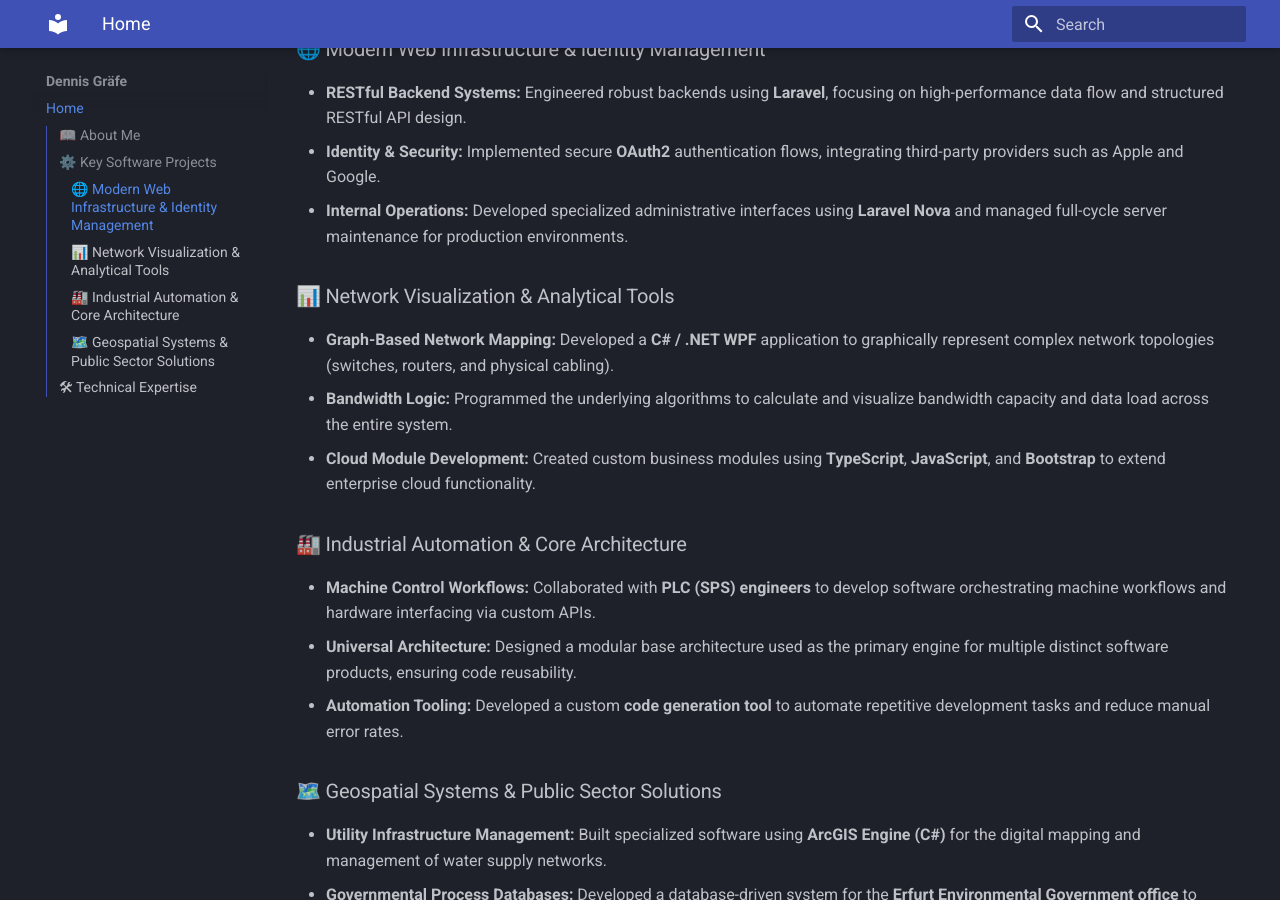
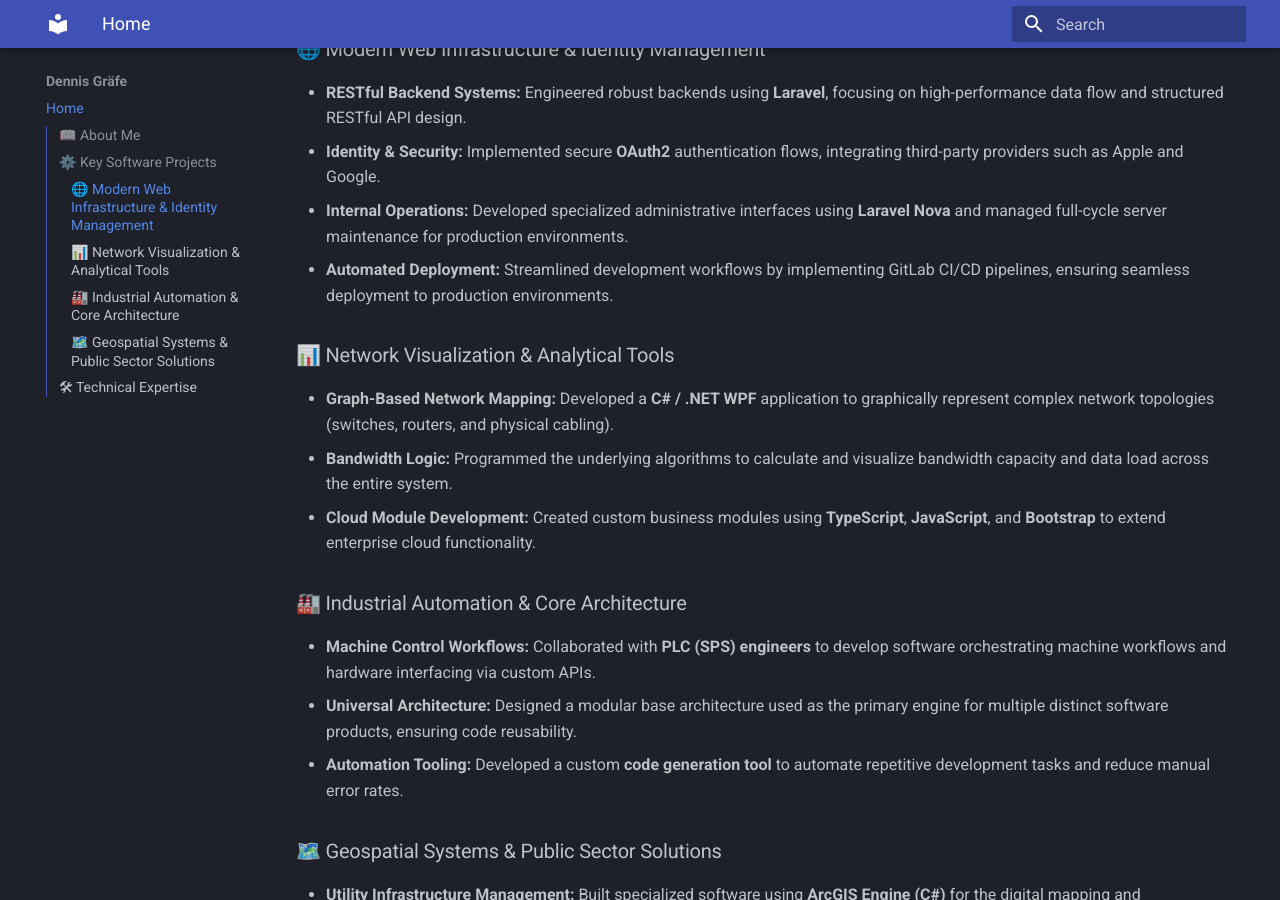
Before and after one commit to dennisgraefe/my-website, an MkDocs documentation site: the page built from docs/index.md, in a window 1280 px wide and 900 px high, scrolled down 1017 px. Built offline with MkDocs 1.6.1 and Material for MkDocs 9.7.7, drawn with Linux system fonts in a browser that asks for light colours.

Commit message:
added ci/cd

```diff
--- a/docs/index.md
+++ b/docs/index.md
@@ -19,6 +19,7 @@ My academic path started in **Computer Science**, but seeking a deeper connectio
 - **RESTful Backend Systems:** Engineered robust backends using **Laravel**, focusing on high-performance data flow and structured RESTful API design.
 - **Identity & Security:** Implemented secure **OAuth2** authentication flows, integrating third-party providers such as Apple and Google.
 - **Internal Operations:** Developed specialized administrative interfaces using **Laravel Nova** and managed full-cycle server maintenance for production environments.
+- **Automated Deployment:** Streamlined development workflows by implementing GitLab CI/CD pipelines, ensuring seamless deployment to production environments.
 
 ### 📊 Network Visualization & Analytical Tools
 
```
